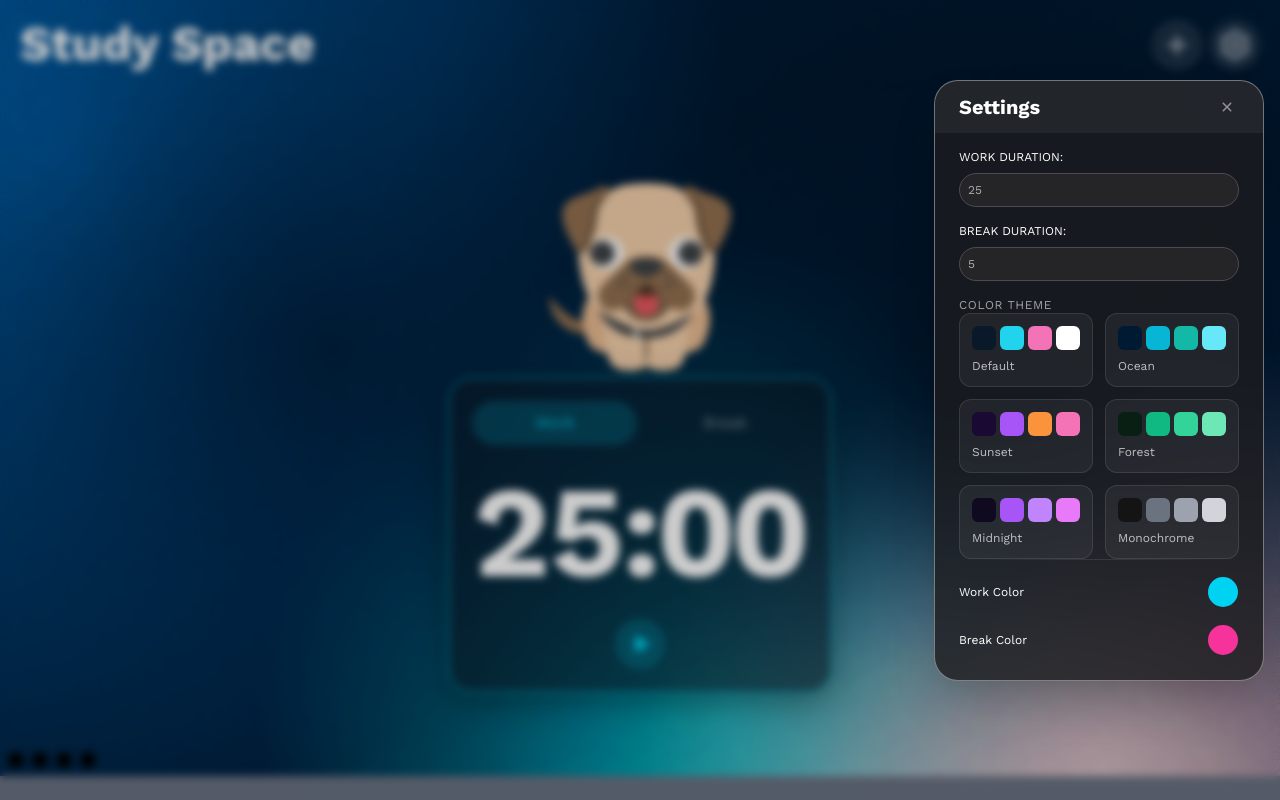
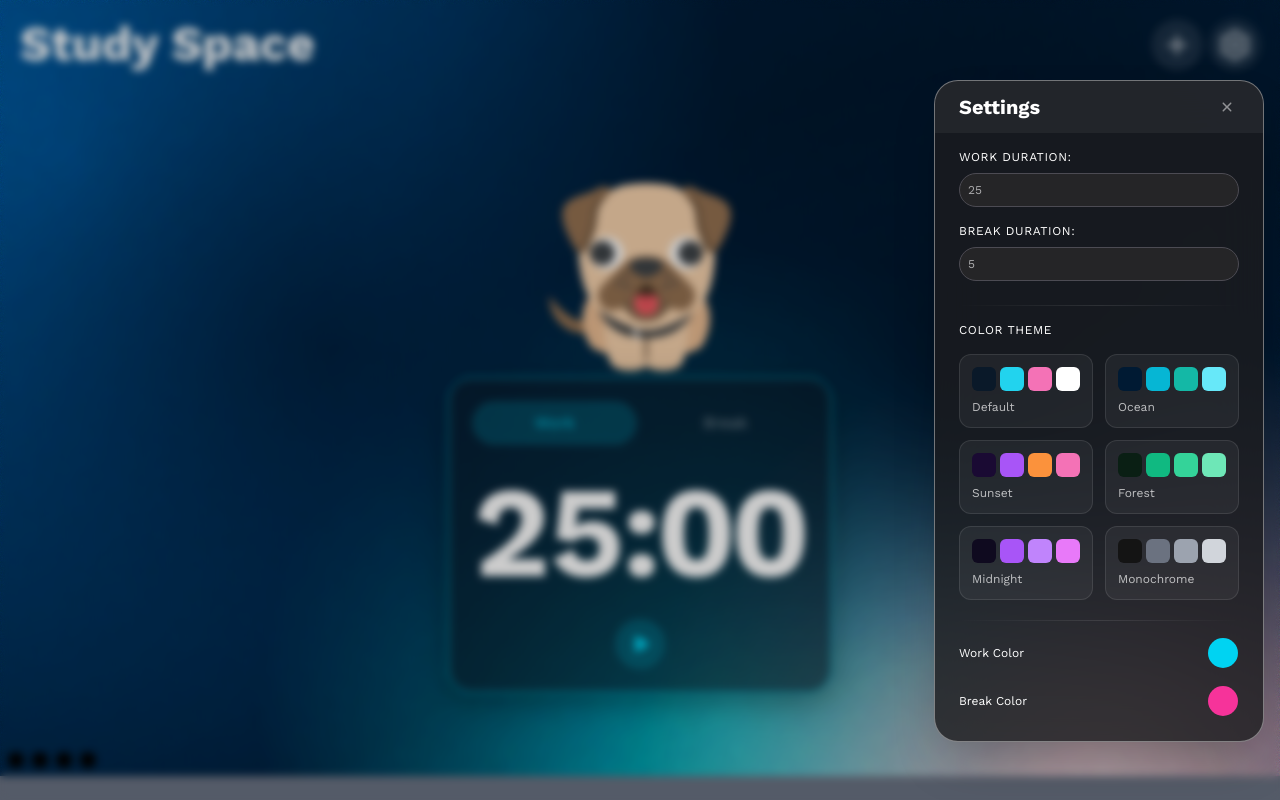
Before and after one commit to matthew-beep/timer, a Next.js app in the folder pomodoro/: page / in a window 1280 px wide. Both pictures are taken after a click on the button 1235 px from the left and 45 px from the top of the page. Built offline with nearby package versions, Linux system fonts and the light colour scheme.

Commit message:
persisting colors

```diff
--- a/pomodoro/components/Header.tsx
+++ b/pomodoro/components/Header.tsx
@@ -3,7 +3,8 @@ import { useNotesStore } from '@/store/useNotes';
 import { Button } from './Button';
 import { v4 as uuidv4 } from 'uuid';
 import { IoSettingsOutline, IoAddOutline } from 'react-icons/io5';
-import { RiStickyNoteAddLine } from "react-icons/ri";
+
+const emptyText = { type: 'doc', content: [{ type: 'paragraph' }] };
 
 
 export default function Header({showSettings, setShowSettings}: {showSettings: boolean, setShowSettings: (show: boolean) => void}) {
@@ -30,7 +31,7 @@ export default function Header({showSettings, setShowSettings}: {showSettings: b
         ? Math.max(...notes.map(n => n.zIndex))
         : 0;
 
-        addNote({ id: id, x: lastNoteX, y: lastNoteY, text: {}, color: 'yellow', zIndex: maxZ + 1, width:noteWidth, height:noteHeight, mode: "text" });
+        addNote({ id: id, x: lastNoteX, y: lastNoteY, text: emptyText, color: 'yellow', zIndex: maxZ + 1, width:noteWidth, height:noteHeight, mode: "text" });
     }
 
     return (
--- a/pomodoro/components/Progress.tsx
+++ b/pomodoro/components/Progress.tsx
@@ -42,7 +42,7 @@ export default function ProgressBar() {
             className={`absolute top-0 left-0 w-full h-full flex justify-center items-center text-white font-bold`}
             initial={{ opacity: 0 }}
             animate={{ opacity: 1 }}
-            transition={{ duration: 0.4 }}
+            transition={{ ease: "linear", duration: 1 }}
           >
               {timerActive ?
                 <span>{mode === 'focus' ? 'Pomodoro' : 'Break'} {Math.floor(progress * 100)}% complete</span> :
--- a/pomodoro/components/Settings.tsx
+++ b/pomodoro/components/Settings.tsx
@@ -49,7 +49,7 @@ export default function Settings({ onClose, showSettings, setShowSettings }: { o
             </div>
             <div className="gap-4 flex flex-col px-6 text-xs">
               <div className="flex flex-col gap-2">
-                <label htmlFor="work-timer">WORK DURATION:</label>
+                <label htmlFor="work-timer" className="tracking-wider text-xs text-white font-medium">WORK DURATION:</label>
                 <input
                     id="work-timer"
                     type="text"
@@ -60,7 +60,7 @@ export default function Settings({ onClose, showSettings, setShowSettings }: { o
                 />
               </div>
               <div className="flex flex-col gap-2">
-                <label htmlFor="break-timer">BREAK DURATION:</label>
+                <label htmlFor="break-timer" className="tracking-wider text-xs text-white font-medium">BREAK DURATION:</label>
                 <input
                     id="break-timer"
                     type="text"
@@ -70,9 +70,10 @@ export default function Settings({ onClose, showSettings, setShowSettings }: { o
                     className="p-2 active:outline-none focus:ring-2 focus:ring-blue-500 bg-[#252527] placeholder:text-[#A9A9AB] text-white rounded-full border border-[#4C4B53] outline-none"
                 />
               </div>
+              <div className="h-px w-full bg-gradient-to-r from-transparent via-white/10 to-transparent mt-2" />
             <div>
-              <div className="space-y-3">
-                <label className="text-xs font-medium text-white/60 tracking-wider">
+              <div className="space-y-3 flex flex-col gap-1">
+                <label className="text-xs font-medium text-white tracking-wider">
                   COLOR THEME
                 </label>
                 <div className="grid grid-cols-2 gap-3">
@@ -105,7 +106,48 @@ export default function Settings({ onClose, showSettings, setShowSettings }: { o
                   ))}
                 </div>
               </div>
-              <div className="h-px w-full bg-gradient-to-r from-transparent via-white/10 to-transparent" />
+              {/* custom color
+              <div className="flex w-full justify-between">
+                <input
+                  type="color"
+                  id="work-color"
+                  className="w-8 h-8 cursor-pointer"
+                  value={workColor}
+                  onChange={(e) => {
+                    updateColor("work", e.target.value);
+                  }}
+                />
+                <input
+                  type="color"
+                  id="work-color"
+                  className="w-8 h-8 cursor-pointer"
+                  value={workColor}
+                  onChange={(e) => {
+                    updateColor("work", e.target.value);
+                  }}
+                />
+                <input
+                  type="color"
+                  id="work-color"
+                  className="w-8 h-8 cursor-pointer"
+                  value={workColor}
+                  onChange={(e) => {
+                    updateColor("work", e.target.value);
+                  }}
+                />
+                <input
+                  type="color"
+                  id="work-color"
+                  className="w-8 h-8 cursor-pointer"
+                  value={workColor}
+                  onChange={(e) => {
+                    updateColor("work", e.target.value);
+                  }}
+                />
+            </div>
+            */}
+            <div className="h-px w-full bg-gradient-to-r from-transparent via-white/10 to-transparent mt-5" />
+
             </div>
               <div className="flex items-center w-full justify-between">
                 <label htmlFor="work-color" className="mr-2">Work Color</label>
--- a/pomodoro/components/StickyText.tsx
+++ b/pomodoro/components/StickyText.tsx
@@ -8,17 +8,15 @@ import { JSONContent } from '@tiptap/core';
 interface StickyTextProps {
   id: string;
   initialText: JSONContent;
+  height: number;
 }
 
 export default function StickyText({
   id = "",
-  initialText = {},
+  initialText = { type: 'doc', content: [{ type: 'text', text: '' }] },
+  height,
 
 }: StickyTextProps) {
-  const [text, setText] = useState(initialText);
-  const updateNote = useNotesStore((s) => s.updateNote);
-
-
   return (
 
 
@@ -30,7 +28,7 @@ export default function StickyText({
       placeholder="Enter text..."
     />*/
     <div className="flex-1 min-h-0 pt-3">
-      <Tiptap content={text} id={id} />
+      <Tiptap content={initialText} id={id} height={height} />
     </div>
 
   );
--- a/pomodoro/components/TextMenuBar.tsx
+++ b/pomodoro/components/TextMenuBar.tsx
@@ -93,7 +93,7 @@ export default function MenuBar({ editor }: MenuBarProps) {
 
   return (
     <div className="control-group">
-      <div className="button-group flex flex-wrap justify-between gap-1 bg-[#0a1929]/80 p-1">
+      <div className="button-group flex flex-wrap justify-start gap-1 bg-[#0a1929]/80 p-1">
         {options.map((option) => (
           <Tooltip key={option.name} title={option.name.charAt(0).toUpperCase() + option.name.slice(1)}>
             <Button
--- a/pomodoro/components/Tiptap.tsx
+++ b/pomodoro/components/Tiptap.tsx
@@ -5,9 +5,12 @@ import StarterKit from '@tiptap/starter-kit'
 import MenuBar from './TextMenuBar'
 import { useNotesStore } from "@/store/useNotes";
 import { JSONContent } from '@tiptap/core';
-const Tiptap = ({content, id}: {content: JSONContent, id:string}) => {
+
+const Tiptap = ({content, id, height}: {content: JSONContent, id:string, height: number}) => {
     const updateNote = useNotesStore((s) => s.updateNote);
-
+    const activeNoteId = useNotesStore(s => s.activeNoteId);
+    const activeNote = activeNoteId === id;
+    const setActiveNote = useNotesStore(s => s.setActiveNote);
     const editor = useEditor({
         extensions: [StarterKit.configure({
             heading: {
@@ -25,9 +28,7 @@ const Tiptap = ({content, id}: {content: JSONContent, id:string}) => {
         onUpdate: ({ editor }) => {
             // You can handle content updates here if needed
             const json: JSONContent = editor.getJSON();
-            // console.log('Editor content updated:', json);
-            console.log('Editor content updated:', editor.getHTML());
-            console.log('Editor content updated (JSON):', JSON.stringify(json));
+            console.log("updating note content: ", json);
             updateNote(id, { text: json });
         }
 
@@ -36,7 +37,7 @@ const Tiptap = ({content, id}: {content: JSONContent, id:string}) => {
     return (
         <div className='h-full flex flex-col relative'>
             <EditorContent editor={editor} className="h-full overflow-auto px-3"/>
-            {editor && (
+            {editor && activeNote && height > 250 && (
                 <div className='w-full'>
                     <MenuBar editor={editor} />
                 </div>
--- a/pomodoro/store/useTheme.tsx
+++ b/pomodoro/store/useTheme.tsx
@@ -4,6 +4,9 @@ import { persist } from 'zustand/middleware';
 
 interface ThemeStore {
   mode: 'work' | 'break';
+  defaultWork: string;
+  defaultBreak: string;
+  selectedGradient: string;
   colors: {
     work: string;
     break: string;
@@ -14,9 +17,12 @@ interface ThemeStore {
 }
 
 export const useThemeStore = create<ThemeStore>()(
-    // default work": "#00d3f2", "break": "#f6339a"
+  persist(
     (set) => ({
       mode: 'work',
+      defaultWork: '#00d3f2',
+      defaultBreak: '#f6339a',
+      selectedGradient: 'Default',
       colors: {
         work: '#00d3f2',
         break: '#f6339a',
@@ -31,5 +37,8 @@ export const useThemeStore = create<ThemeStore>()(
           mode: state.mode === 'work' ? 'break' : 'work',
         })),
     }),
-
+    {
+      name: 'theme-storage', // unique name for localStorage key
+    }
+  )
 );
```
Also changed, not shown: pomodoro/components/Sticky.tsx (+13 -8 lines).
